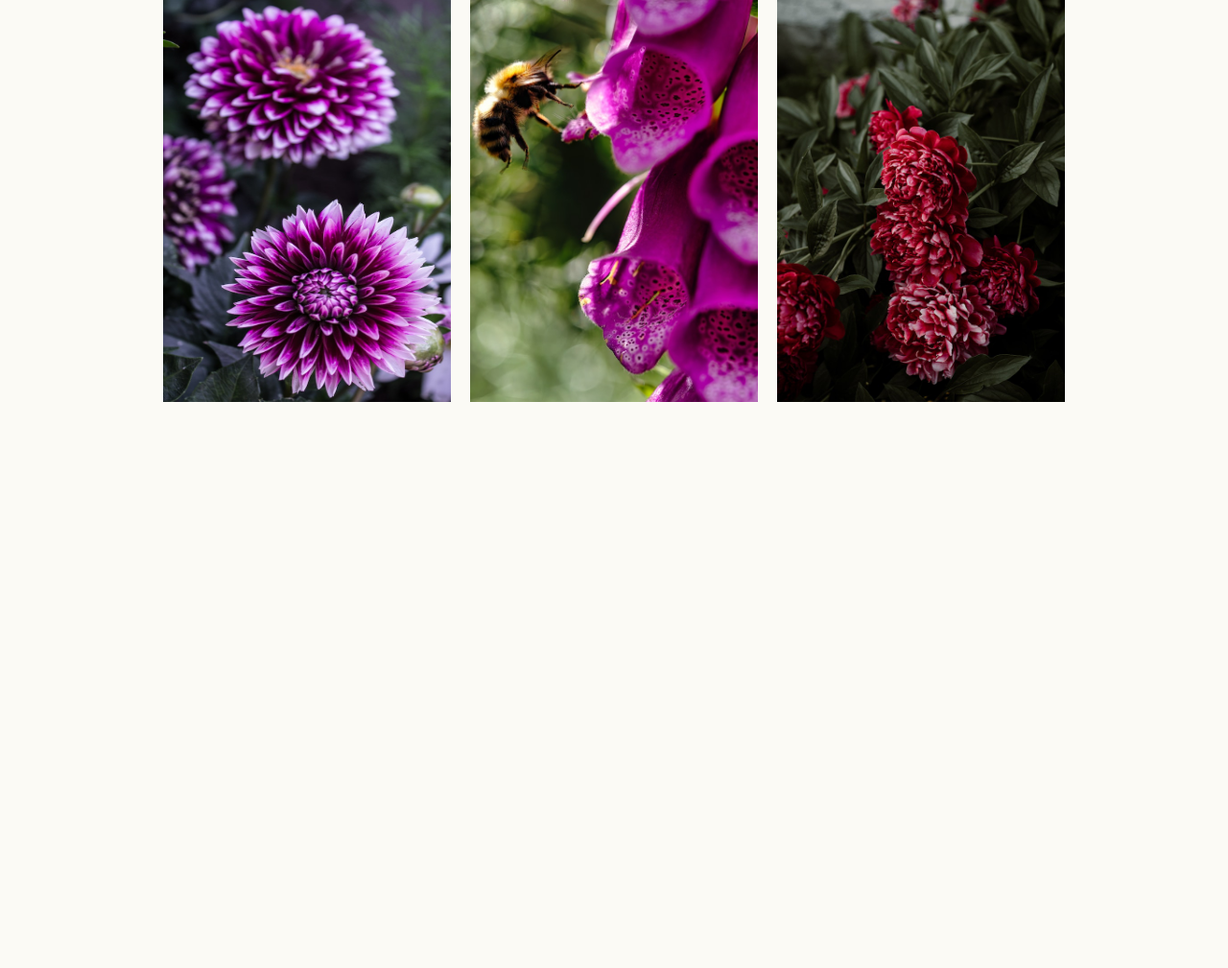
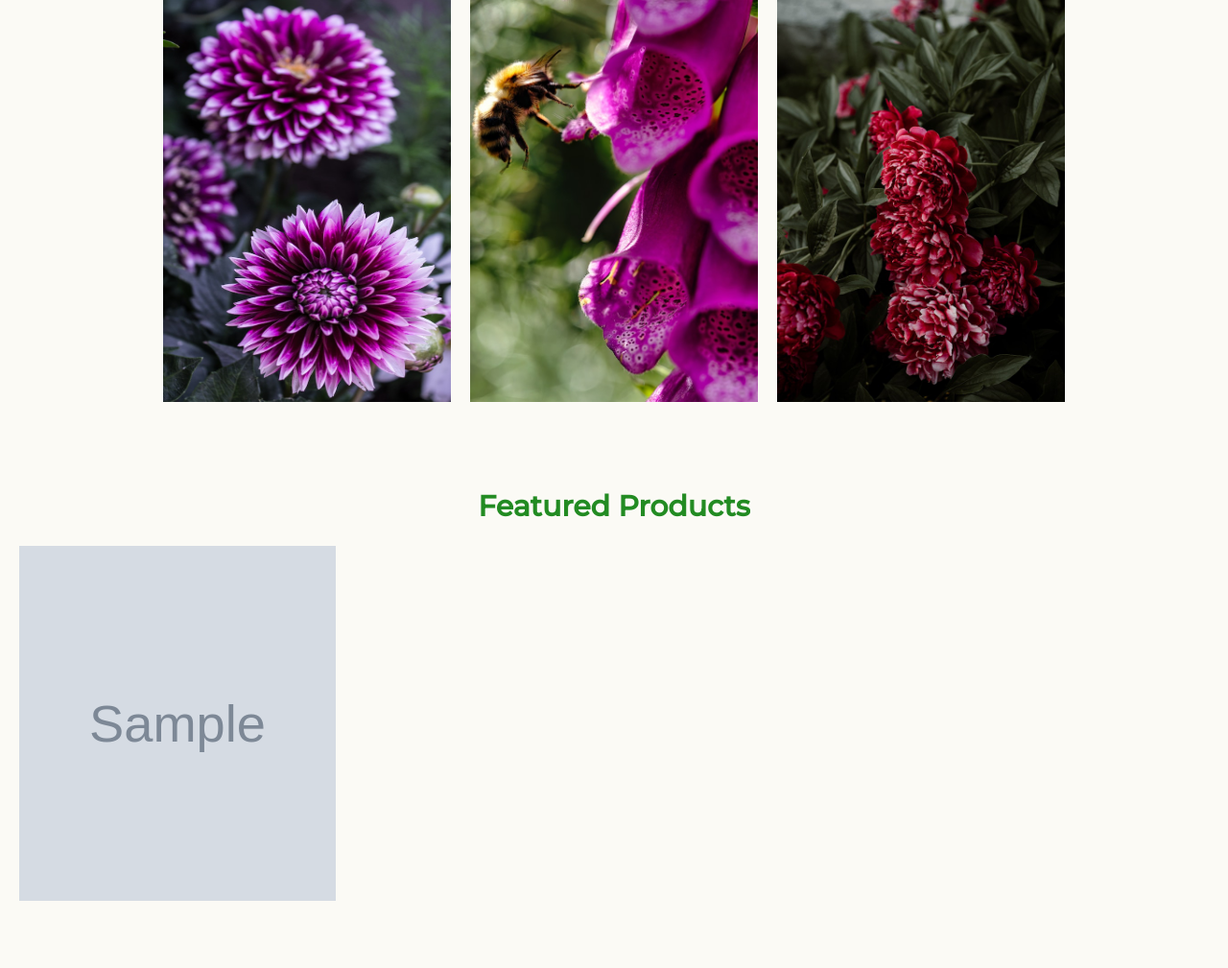
Before and after one commit to greatAlhazen/express-flower-shop, a Node server app: page /home/ in a window 1280 px wide. Shown: the part 938-1947 px from the top of the page at 96% size. Before the commit the page ends 1357 px from the top, so only its background shows below. Run offline with Node 20, Linux system fonts and the light colour scheme; tables that the repository leaves empty hold one stand-in row (values such as "Sample post"); grey boxes marked "Sample" are stand-in pictures; some libraries are stand-ins or nearby versions.

Commit message:
create home design and transfer data to home

```diff
--- a/controllers/home.js
+++ b/controllers/home.js
@@ -8,5 +8,6 @@ module.exports.homePage = async(req,res,next) =>{
         id,
         email: req.email,
         image,
+        products: req.product
     })
 }
--- a/public/css/home.css
+++ b/public/css/home.css
@@ -92,6 +92,13 @@
 }
 
 
+/* custom product description style */
+.productDesc{
+    display: -webkit-box;
+    -webkit-line-clamp: 2;
+    -webkit-box-orient: vertical;
+    overflow: hidden;
+ }
 
 
 
--- /dev/null
+++ b/public/css/products.css
@@ -0,0 +1,69 @@
+.productContainer{
+    display:flex;
+    padding:7rem 2rem;
+    flex-wrap: wrap;
+    gap:3rem;
+    position: relative;
+    margin-top:8rem;
+}
+
+.productContainerHeading{
+    position: absolute;
+    top:1rem;
+    left: 50%;
+    transform: translateX(-50%);
+}
+
+
+.product{
+    width:33rem;
+    height:37rem;
+    position: relative;
+    overflow: hidden;
+    cursor: pointer;
+ }
+
+ .product:hover > .details{
+    bottom:0;
+ }
+
+ .product img{
+    position: absolute;
+    width:100%;
+    height:100%;
+ }
+
+ .details{
+    background-color: var(--charcoal);
+    border:var(--border);
+    border-radius: .7rem;
+    padding:1rem 2rem;
+    position: absolute;
+    bottom:-27rem;
+    transition: all .5s;
+ }
+
+ .productTitle{
+    text-align: center;
+    margin-bottom:1.5rem;
+    font-size:2rem;
+    color:var(--creme);
+ }
+
+ .productDesc{
+    line-height: 1.6;
+    font-size:1.5rem;
+    margin-bottom:1.7rem;
+    color:var(--table-gray);
+ }
+
+ .details a{
+    display:block;
+    width:max-content;
+    margin:0 auto;
+    padding:1rem 4rem;
+    cursor: pointer;
+    background:var(--secondary-color);
+    color:var(--table-gray);
+    font-size:2rem;
+ }
--- a/views/home.ejs
+++ b/views/home.ejs
@@ -1,5 +1,6 @@
 <%- include('partials/head')  %>
 <link rel="stylesheet" href="/css/home.css">
+<link rel="stylesheet" href="/css/products.css">
 </head>
 <body>
 
@@ -48,6 +49,8 @@
 
     </section>
 
+    <%- include('partials/products')  %>
+
 
     <script src="/scripts/navbar.js"></script>
     <script src="/scripts/category.js"></script>
--- /dev/null
+++ b/views/partials/products.ejs
@@ -0,0 +1,19 @@
+<div class="productContainer">
+    <h1 class="productContainerHeading heading">Featured Products</h1>
+
+    <% if (Array.isArray(products)) { %>
+        <% for(let product of products) { %>
+            <div class="product">
+                <img src=<%= product.image.url  %>  alt="flower">
+                <div class="details">
+                    <h1 class="productTitle"><%= product.title  %> </h1>
+                    <p class="productDesc"><%= product.description %> </p>
+                    <a href="">View Product</a>
+                </div>
+            </div>
+
+            <% } %>
+
+            <% }%>
+
+</div>
```
Also changed, not shown: routes/home.js (+7 -1 lines).
